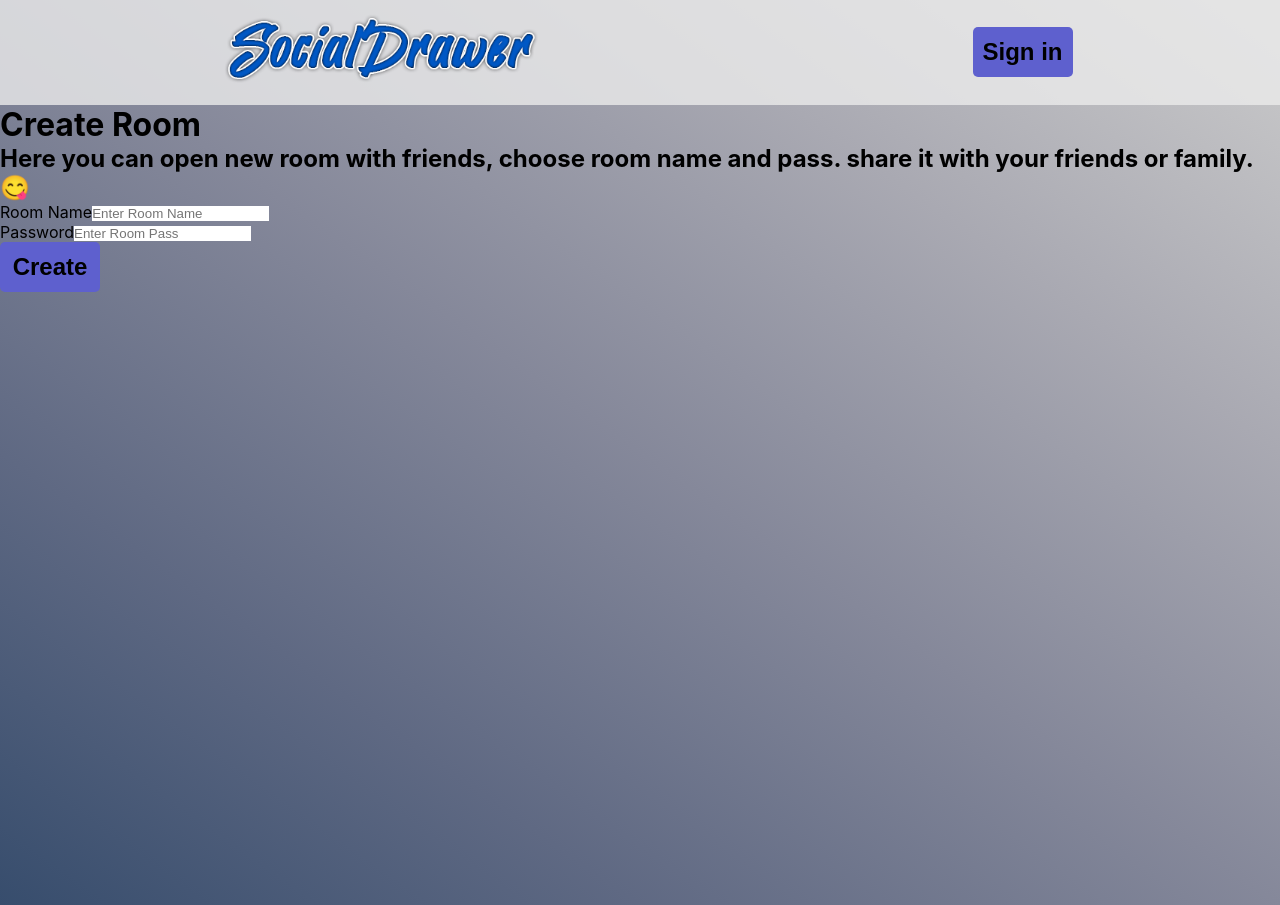
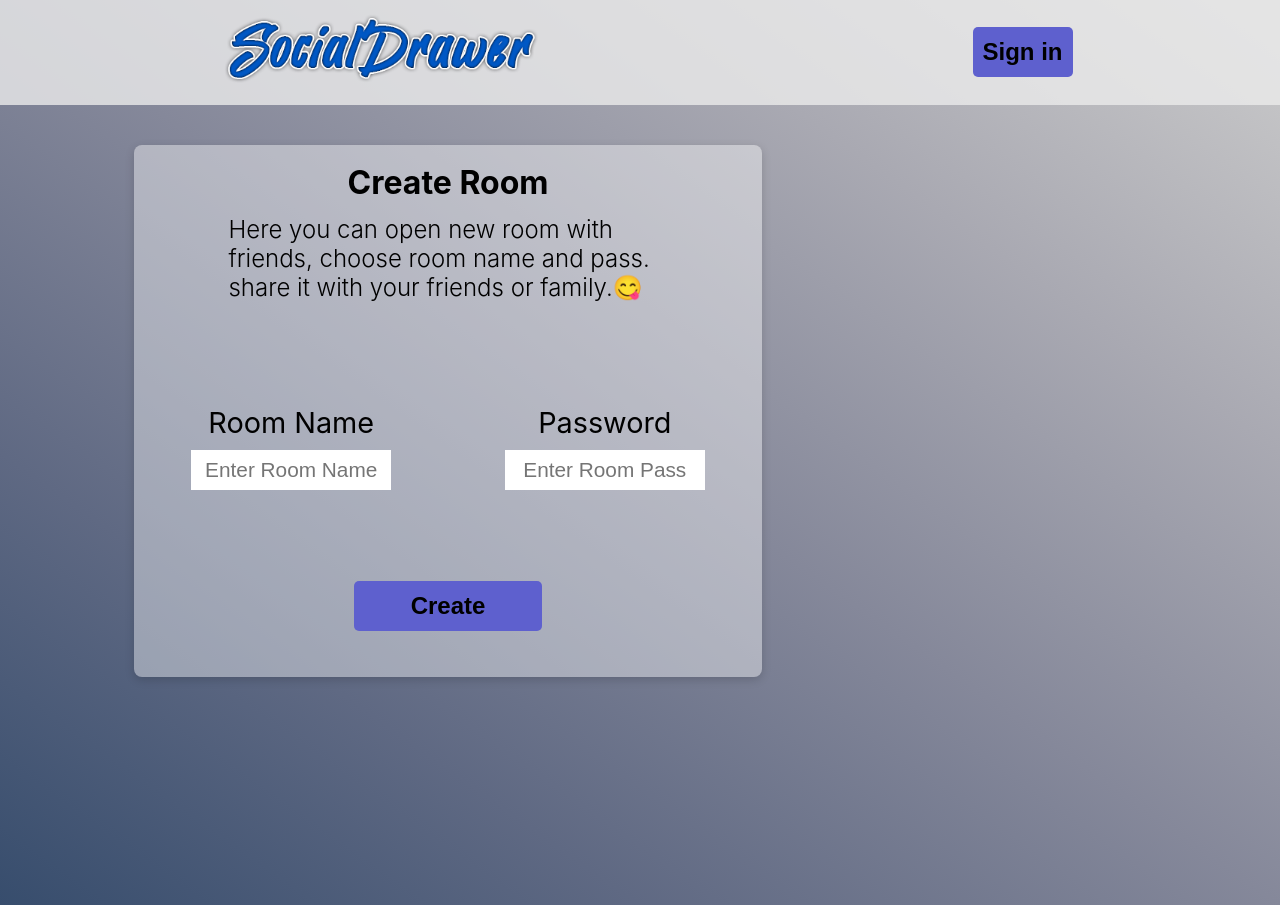
Before and after one commit to ORavid25/drawing-app, a React (Create React App) app: page /rooms in a window 1280 px wide. Built offline with nearby package versions, Linux system fonts and the light colour scheme.

Commit message:
arange css file

```diff
--- a/src/components/RoomForm.js
+++ b/src/components/RoomForm.js
@@ -1,4 +1,5 @@
 import React from 'react';
+import '../css/RoomForm.css'
 
 const RoomForm = () => {
     return (
--- /dev/null
+++ b/src/css/RoomForm.css
@@ -0,0 +1,84 @@
+/*
+Room Form css
+*/
+.inputs-room-container {
+    width: 100%;
+    display: flex;
+    align-items: center;
+    flex-direction: column;
+    margin-top: 40px;
+  }
+
+  .create-room-wrapper {
+    max-width: 70%;
+    min-height: 70%;
+    background-color: rgba(255, 255, 255, 0.4);
+    border-radius: 8px;
+    box-shadow: 0 3px 10px rgb(0 0 0 /0.156);
+  }
+
+  .title-container>h1 {
+    text-align: center;
+    margin-top: 3%;
+    margin-bottom: 2%;
+  }
+
+  .title-container>h2 {
+    margin: 2% 15%;
+    font-weight: 300;
+  }
+
+  .fields-wrapper {
+    min-width: 100%;
+    min-height: 50%;
+    display: flex;
+    align-items: center;
+    flex-direction: row;
+    justify-content: space-around;
+  }
+
+  .fields-container {
+    display: flex;
+    flex-direction: column;
+    justify-content: center;
+    align-items: center;
+  }
+
+  .fields-container>label {
+    font-size: 1.8rem;
+    margin-bottom: 10px;
+
+  }
+
+  .fields-container>input {
+    width: 200px;
+    height: 40px;
+    font-size: 1.3rem;
+    text-align: center;
+  }
+
+  .create-room {
+    display: flex;
+    width: 70%;
+    min-height: 50%;
+    /* justify-content: center;
+    align-items: center; */
+  }
+
+
+  .btnCreateRoom {
+    display: flex;
+    justify-content:center;
+    align-items: center;
+
+  }
+
+  .btnCreateRoom > button {
+    min-width: 30%;
+    min-height: 50px;
+    font-weight: bold;
+    font-size: 18pt;
+    background-color: #5e60ce;
+    border-radius: 5px;
+    cursor: pointer;
+  }
```
Also changed, not shown: src/style.css (line endings or trailing spaces).
